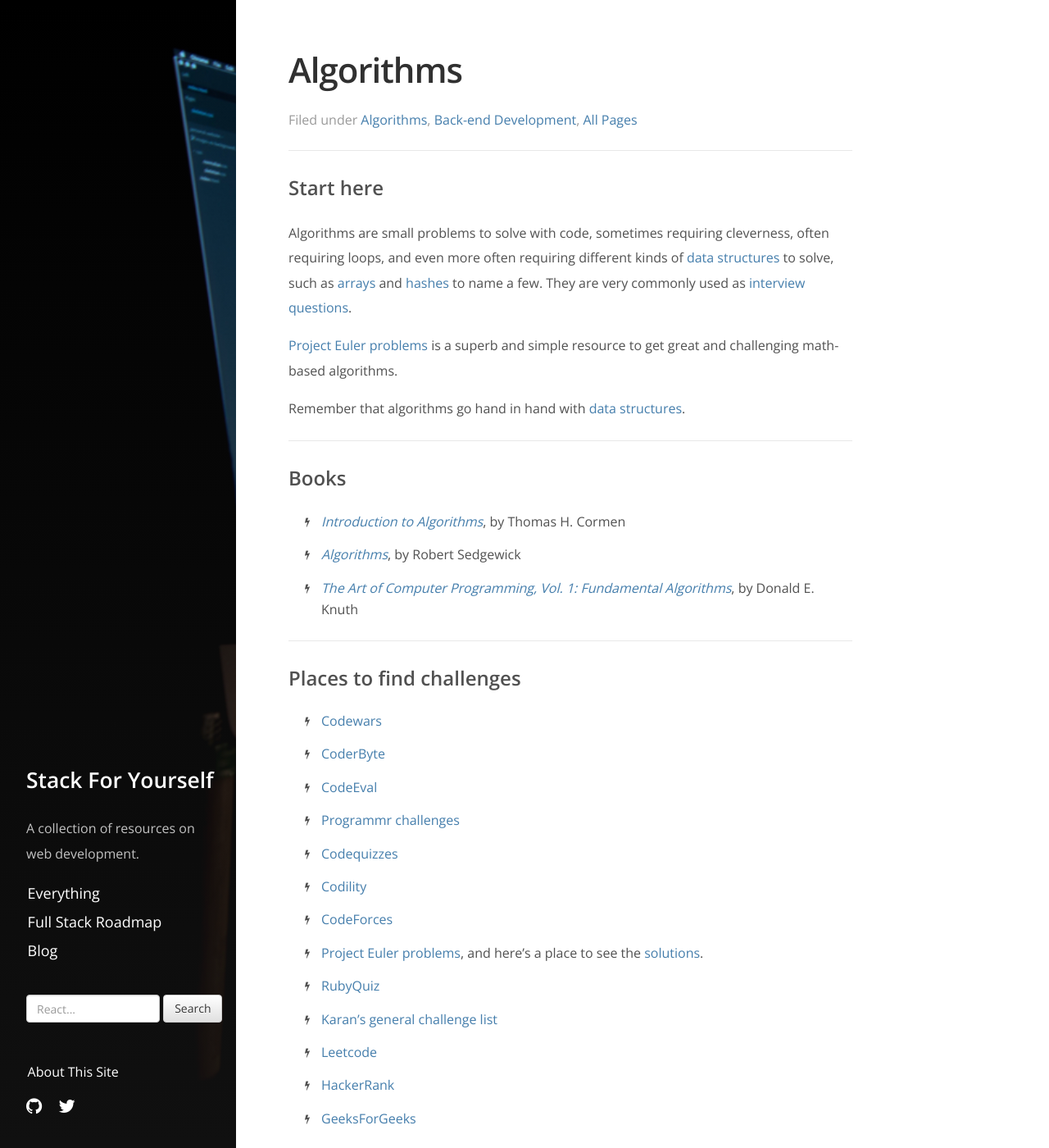
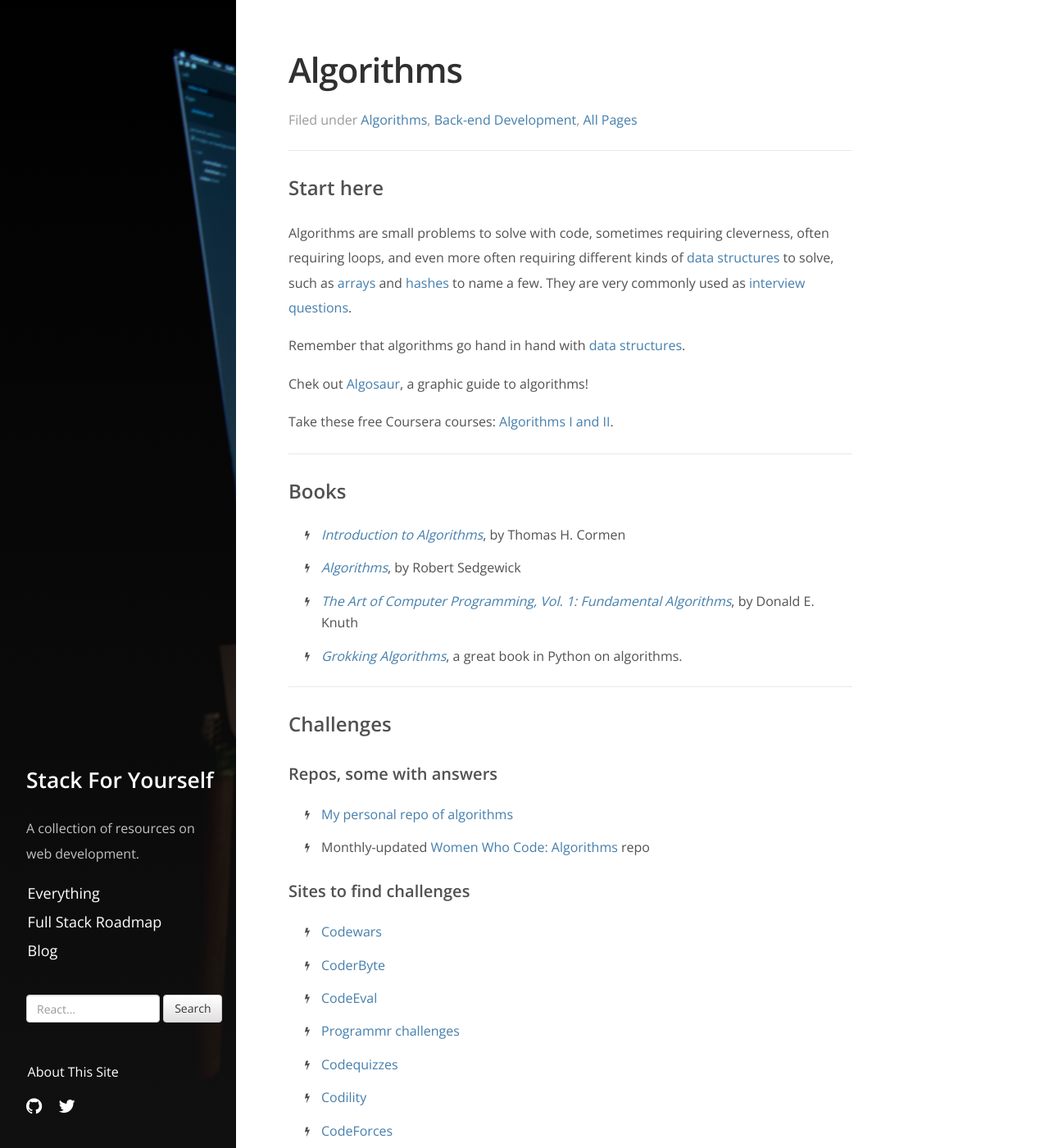
Before and after one commit to mindplace/stack-for-yourself, a Jekyll site: the page built from _posts/2016-09-01-algorithms-uncategorized.md, in a window 1280 px wide and 1400 px high. Shown: the whole window at 82% size. Built offline with Jekyll 4.4.1, drawn with Linux system fonts in a browser that asks for light colours; nearby versions of some CDN libraries; comment, search, counter and statistics services are not loaded; some of the changed text lies outside the part shown.

Commit message:
update algorithm links

```diff
--- a/_posts/2016-09-01-algorithms-uncategorized.md
+++ b/_posts/2016-09-01-algorithms-uncategorized.md
@@ -9,9 +9,11 @@
 ## Start here
 Algorithms are small problems to solve with code, sometimes requiring cleverness, often requiring loops, and even more often requiring different kinds of [data structures]({% post_url 2016-08-01-data-structures %}) to solve, such as [arrays](https://www.tutorialspoint.com/ruby/ruby_arrays.htm) and [hashes](https://www.tutorialspoint.com/ruby/ruby_hashes.htm) to name a few. They are very commonly used as [interview questions]({% post_url 2016-05-01-seeking-dev-work %}).
 
-[Project Euler problems](https://projecteuler.net/archives) is a superb and simple resource to get great and challenging math-based algorithms.
+Remember that algorithms go hand in hand with [data structures]({% post_url 2016-08-01-data-structures %}).
 
-Remember that algorithms go hand in hand with [data structures]({% post_url 2016-08-01-data-structures %}).
+Chek out [Algosaur](http://algosaur.us/), a graphic guide to algorithms!
+
+Take these free Coursera courses: [Algorithms I and II](https://www.coursera.org/course/algs4partI).
 
 <hr>
 
@@ -20,10 +22,18 @@
 * *[Introduction to Algorithms](https://www.amazon.com/Introduction-Algorithms-3rd-Edition-Press/dp/0262033844/ref=as_li_ss_tl?ie=UTF8&linkCode=ll1&tag=eejs-20&linkId=6cd4795a1defdc493ae88583dcc7ffea)*, by Thomas H. Cormen
 * *[Algorithms](https://www.amazon.com/Algorithms-4th-Edition-Robert-Sedgewick/dp/032157351X/ref=as_li_ss_tl?ie=UTF8&linkCode=ll1&tag=eejs-20&linkId=34295214cd2497b23525e76d24e5134d)*, by Robert Sedgewick
 * *[The Art of Computer Programming, Vol. 1: Fundamental Algorithms](https://www.amazon.com/The-Art-Computer-Programming-Vol/dp/0201896834/ref=as_li_ss_tl?ie=UTF8&linkCode=ll1&tag=eejs-20&linkId=eecb59c3dd3b568e860c2f4b6a0564e9)*, by Donald E. Knuth
+* *[Grokking Algorithms](https://www.manning.com/books/grokking-algorithms)*, a great book in Python on algorithms.
 
 <hr>
 
-## Places to find challenges
+## Challenges
+
+### Repos, some with answers
+* [My personal repo of algorithms](https://github.com/mindplace/algorithms-practice)
+* Monthly-updated [Women Who Code: Algorithms](https://github.com/WomenWhoCodeNYC/Algorithms) repo
+
+### Sites to find challenges
+
 * [Codewars](https://www.codewars.com/dashboard)
 * [CoderByte](https://coderbyte.com/)
 * [CodeEval](https://www.codeeval.com/dashboard/)
@@ -37,9 +47,3 @@
 * [Leetcode](https://leetcode.com/)
 * [HackerRank](https://www.hackerrank.com/)
 * [GeeksForGeeks](https://www.geeksforgeeks.org/)
-<hr>
-
-## Other stuff
-* [Algosaur](http://algosaur.us/), a graphic guide to algorithms!
-* *[Grokking Algorithms](https://www.manning.com/books/grokking-algorithms)*, a great book in Python on algorithms.
-* [Coursera: Algorithms I and II](https://www.coursera.org/course/algs4partI), totally free courses.
```
